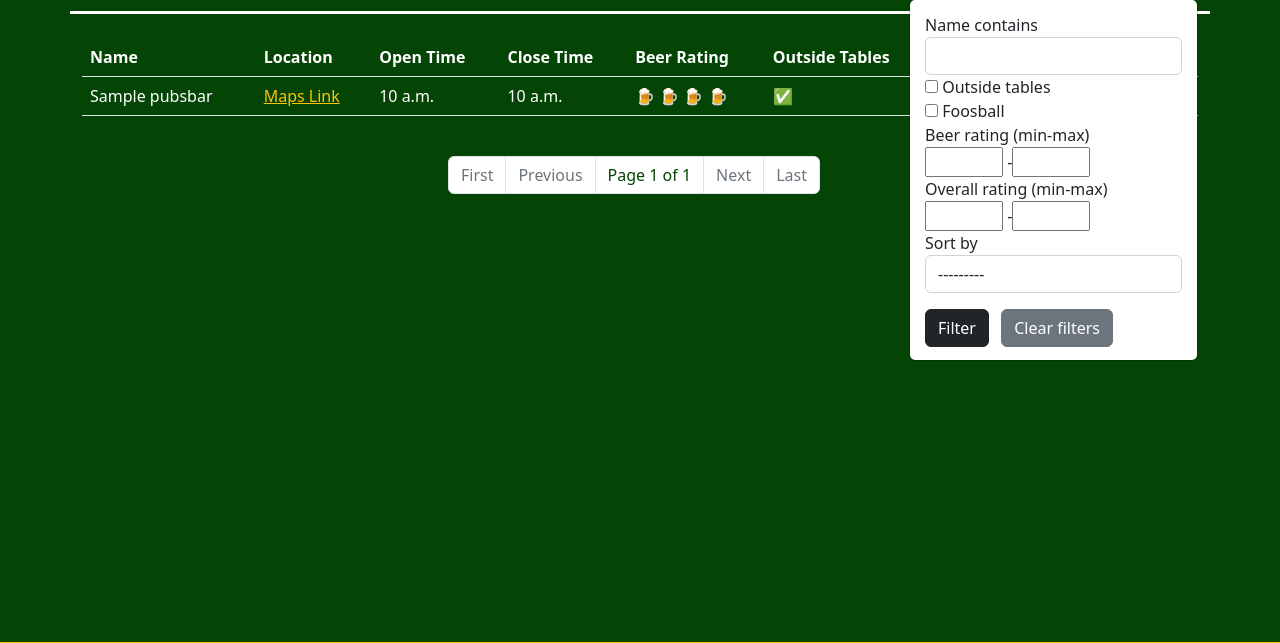
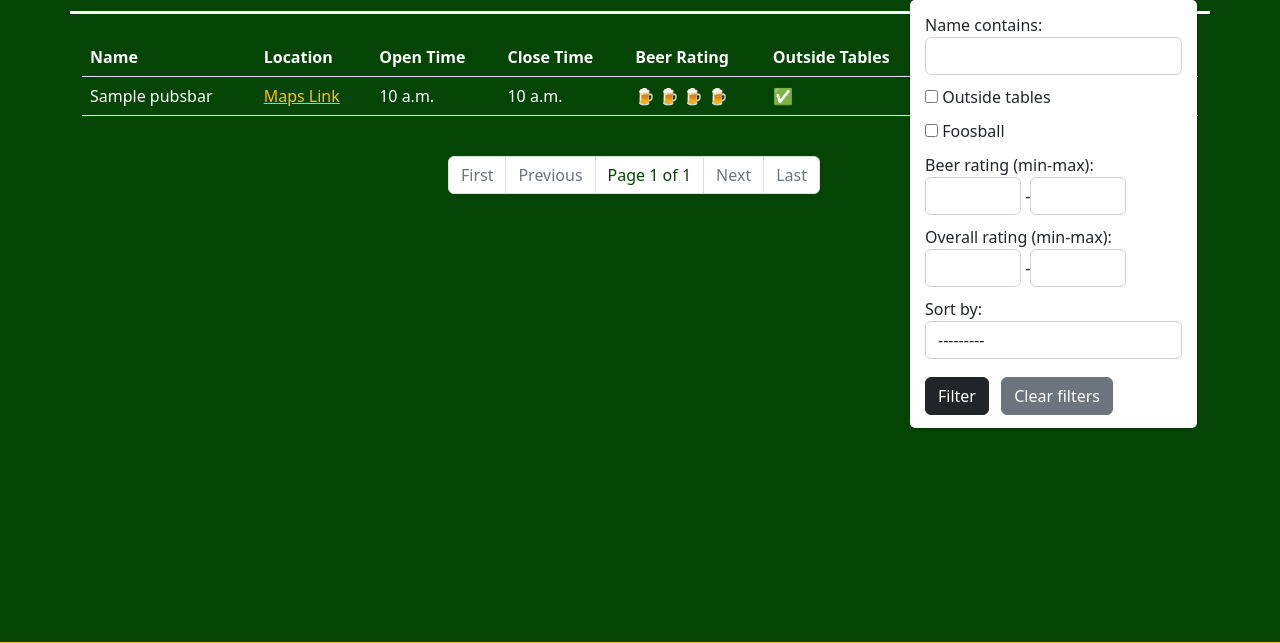
Before and after one commit to vojpr/Prague_Pubs_Bars_website_API, a Django app: page /list/ in a window 1280 px wide, after a click on "Filters". Shown: the part 87-730 px from the top of the page. Run offline with Django 4.2, Linux system fonts and the light colour scheme; tables that the repository leaves empty hold one stand-in row (values such as "Sample post"); some libraries are stand-ins or nearby versions.

Commit message:
Update filter styling

```diff
--- a/pubs_app/filters.py
+++ b/pubs_app/filters.py
@@ -7,7 +7,7 @@ from django.forms import CheckboxInput, CheckboxSelectMultiple
 class CustomOrderingFilter(OrderingFilter):
     def __init__(self, *args, **kwargs):
         super().__init__(*args, **kwargs)
-        self.label = "Sort by"
+        self.label = "Sort by:"
         self.extra['choices'] += [
             ('name', 'Name (A-Z)'),
             ('-name', 'Name (Z-A)'),
@@ -19,12 +19,12 @@ class CustomOrderingFilter(OrderingFilter):
 
 
 class PubsBarsFilter(FilterSet):
-    name = CharFilter(lookup_expr='icontains')
+    name = CharFilter(lookup_expr='icontains', label="Name contains:")
     outside_tables = BooleanFilter(widget=CheckboxInput, method="filter_true_method")
     foosball = BooleanFilter(widget=CheckboxInput, method="filter_true_method")
-    beer_rating = RangeFilter(label="Beer rating (min-max)", widget=RangeWidget(attrs={'type':'number', 'min': '1', 'max': '5'}))
-    overall_rating = RangeFilter(label="Overall rating (min-max)", widget=RangeWidget(attrs={'type':'number', 'min': '1', 'max': '5'}))
-    order_by = CustomOrderingFilter()
+    beer_rating = RangeFilter(label="Beer rating (min-max):", widget=RangeWidget(attrs={'type':'number', 'min': '1', 'max': '5', 'class': 'textinput form-control filter-num-input'}))
+    overall_rating = RangeFilter(label="Overall rating (min-max):", widget=RangeWidget(attrs={'type':'number', 'min': '1', 'max': '5', 'class': 'textinput form-control filter-num-input'}))
+    order_by = CustomOrderingFilter(label="Sort by:")
 
     def filter_true_method(self, queryset, name, value):
         if value:
--- a/pubs_app/templates/pubs_app/pubsbars_list.html
+++ b/pubs_app/templates/pubs_app/pubsbars_list.html
@@ -23,8 +23,8 @@
                 <div style="display: grid">
                     {{filter.form|crispy}}
                 </div>
-                <button type="submit" class="btn btn-dark mt-3 me-2">Filter</button>
-                <a class="btn btn-secondary mt-3" href="{% url 'pubs_list' %}">Clear filters</a>
+                <button type="submit" class="btn btn-dark mt-2 me-2">Filter</button>
+                <a class="btn btn-secondary mt-2" href="{% url 'pubs_list' %}">Clear filters</a>
             </form>
         </ul>
       </div>
--- a/static/css/style.css
+++ b/static/css/style.css
@@ -52,6 +52,16 @@ hr {
 .filter-form {
     margin-block: 5px;
     margin-inline: 15px;
+}
+
+.filter-form .form-group {
+    padding-bottom: 10px;
+}
+
+.filter-num-input {
+    margin: 0 !important;
+    width: unset !important;
+    display: unset !important;
 }
 
 .table {
```
